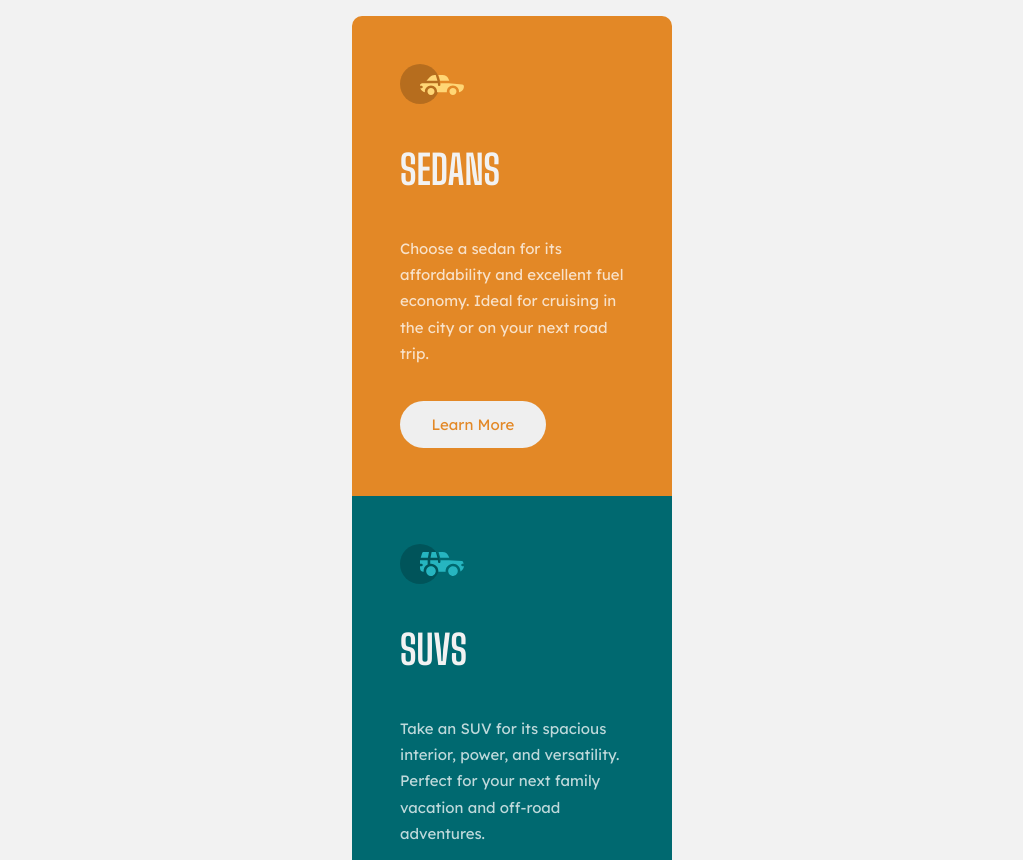
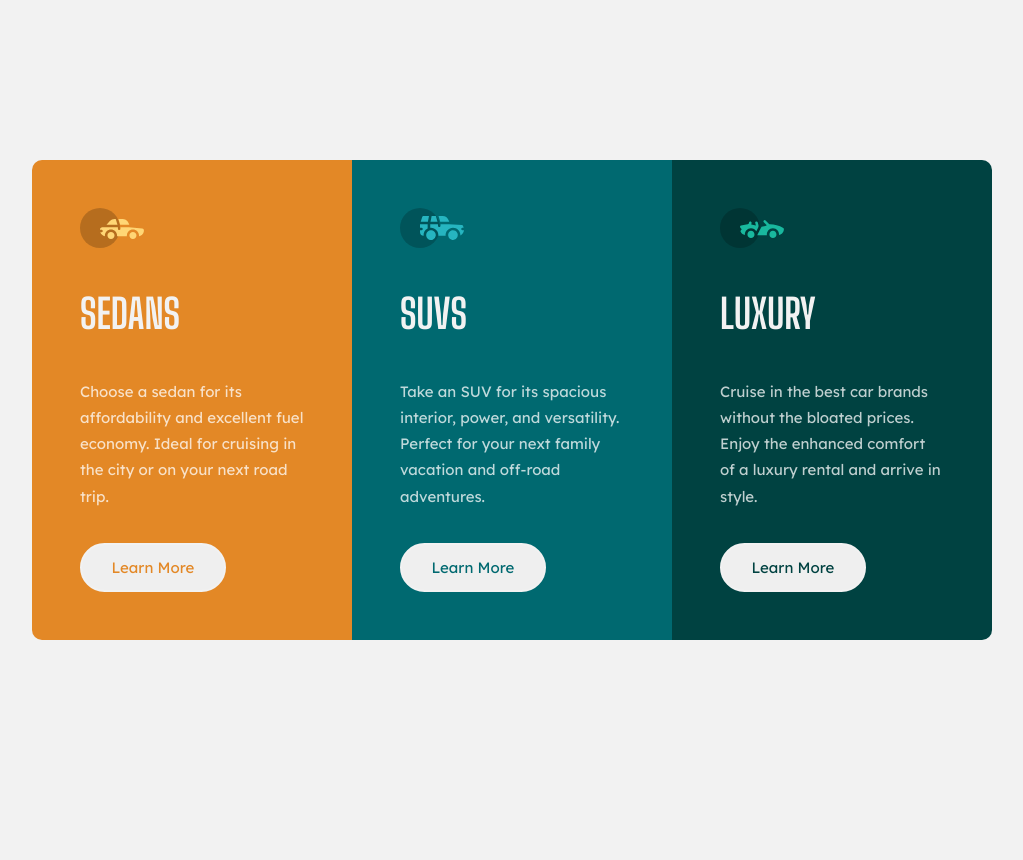
Before and after one commit to nicholasboyce/3-column-preview-card, a plain HTML site: page index.html in a window 1280 px wide. Shown: the top 860 px of the page, without its empty margins (128-1151 px from the left). After the commit the page ends 800 px from the top, so only its background shows below. Drawn offline with Linux system fonts and the light colour scheme.

Commit message:
Finished styling desktop

```diff
--- a/style.css
+++ b/style.css
@@ -51,6 +51,14 @@ body {
     margin: 1rem;
 }
 
+@media (min-width: 985px) {
+    .card {
+        width: calc(3 * var(--grid-width));
+        grid-template-columns: repeat(3, 1fr);
+        grid-template-rows: var(--grid-height);
+    }
+}
+
 section {
     --_background-color: var(--background-color, pink);
     --_icon-color: var(--icon-color, brown);
@@ -100,9 +108,17 @@ svg path {
 }
 
 button {
-    border: hsl(var(--clr-neutral-150-hsl));
+    border: 2px solid hsl(var(--clr-neutral-150-hsl));
     border-radius: calc(var(--border-radius) * 3);
     font-size: var(--fs-p);
     color: var(--_background-color);
     width: 65%;
+    cursor: pointer;
 }
+
+button:active,
+button:focus {
+    color: hsl(var(--clr-neutral-150-hsl));
+    background-color: var(--_background-color);
+    bo
+}
```
